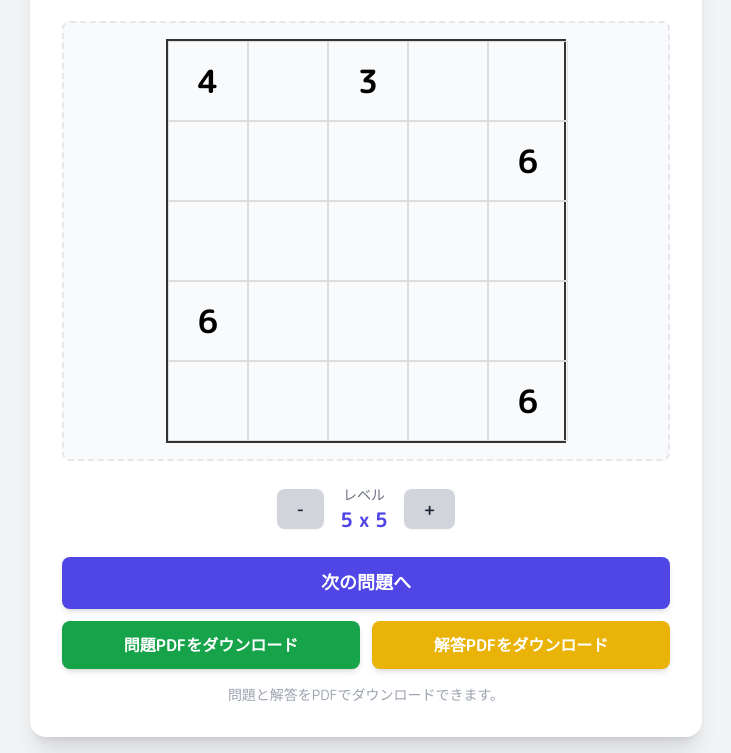
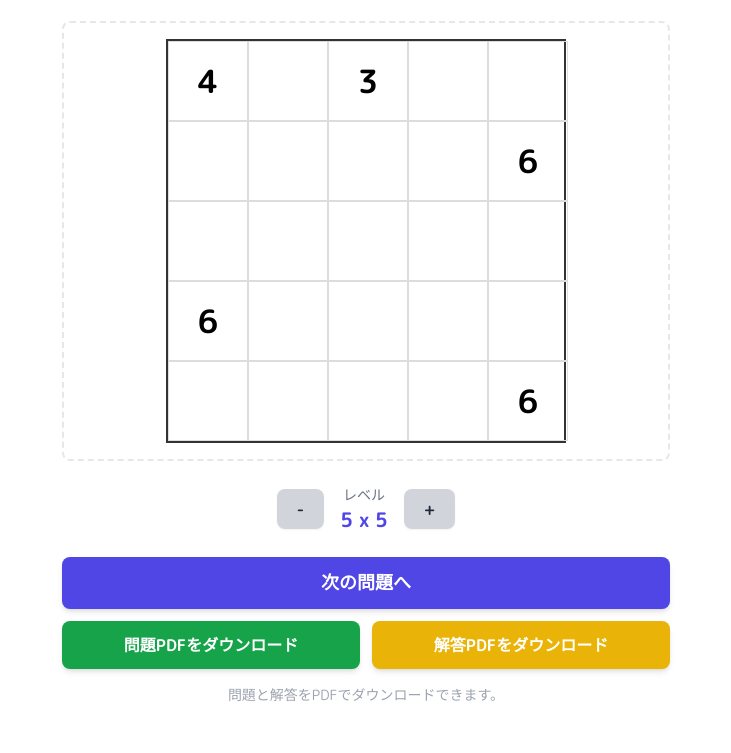
Before and after one commit to dskmd/shikakupazzle, a plain HTML site: page index.html in a window 1280 px wide. Shown: the part 119-872 px from the top of the page, without its empty margins (274-1005 px from the left). Drawn offline with nearby package versions, Linux system fonts and the light colour scheme.

Commit message:
Update index.html

```diff
--- a/index.html
+++ b/index.html
@@ -10,7 +10,6 @@
     <style>
         body {
             font-family: 'M PLUS Rounded 1c', sans-serif;
-            background-color: transparent;
         }
         .preview-grid-container {
             display: grid;
@@ -36,13 +35,13 @@
         }
     </style>
 </head>
-<body class="bg-gray-100 flex flex-col items-center justify-center min-h-screen p-4">
+<body class="bg-transparent flex flex-col items-center justify-center min-h-screen p-4">
 
-    <div class="w-full max-w-2xl mx-auto bg-white rounded-2xl shadow-xl p-8">
+    <div class="w-full max-w-2xl mx-auto bg-transparent rounded-2xl p-8">
         <h1 class="text-3xl font-bold text-center text-gray-800 mb-2">しかくパズル</h1>
         <p class="text-center text-gray-500 mb-6">「しかくパズル」の問題と解答をPDFで作成します。</p>
 
-        <div class="mb-6 p-4 border-2 border-dashed rounded-lg bg-gray-50 min-h-[300px] flex items-center justify-center">
+        <div class="mb-6 p-4 border-2 border-dashed rounded-lg bg-transparent min-h-[300px] flex items-center justify-center">
              <div id="puzzle-preview-container">
                 <!-- Grid preview will be generated here -->
             </div>
```
